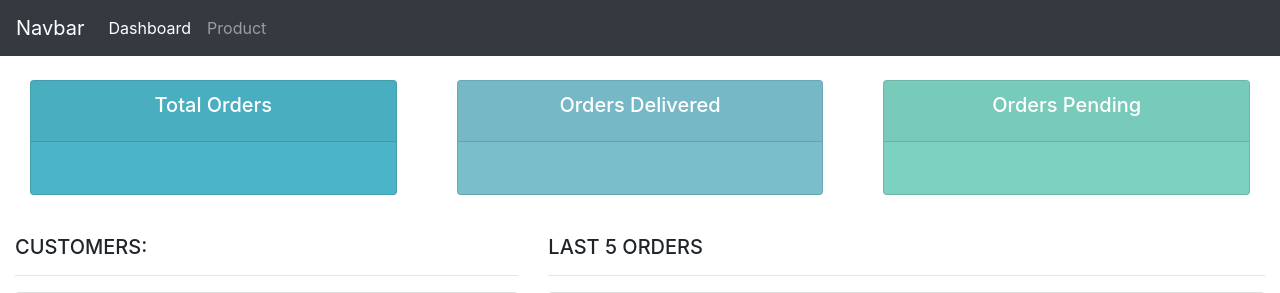
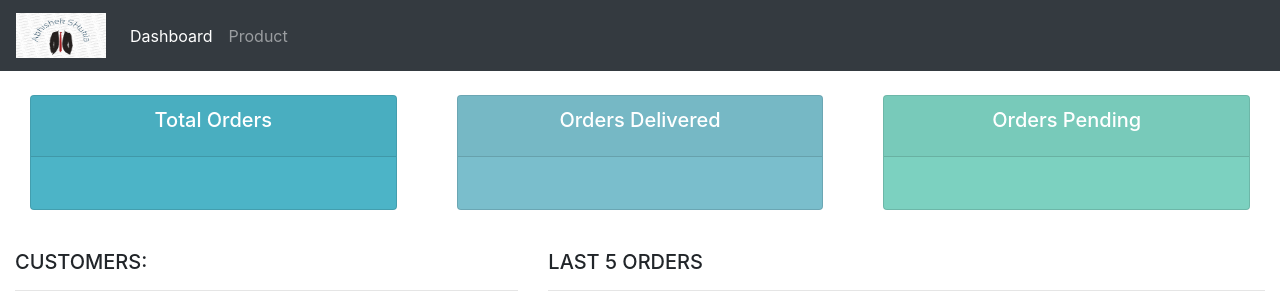
Before and after one commit to Abhishek-Shukla-github/Django-CRM, a Django app: page / in a window 1280 px wide. Shown: the top 293 px of the page. Run offline with Django 3.2, Linux system fonts and the light colour scheme; some libraries are stand-ins or nearby versions.

Commit message:
Add navbar logo

```diff
--- a/django_crm/accounts/templates/accounts/main.html
+++ b/django_crm/accounts/templates/accounts/main.html
@@ -3,6 +3,7 @@
 <html>
 <head>
 	<link rel="stylesheet" href="{% static '/css/main.css' %}"/>
+	<link rel="stylesheet" href="{% static '/css/navbar.css' %}"/>
 	<title>CRM</title>
 	<link rel="stylesheet" href="https://stackpath.bootstrapcdn.com/bootstrap/4.3.1/css/bootstrap.min.css" integrity="sha384-ggOyR0iXCbMQv3Xipma34MD+dH/1fQ784/j6cY/iJTQUOhcWr7x9JvoRxT2MZw1T" crossorigin="anonymous">
 </head>
--- a/django_crm/accounts/templates/accounts/navbar.html
+++ b/django_crm/accounts/templates/accounts/navbar.html
@@ -1,5 +1,6 @@
+{% load static %}
 <nav class="navbar navbar-expand-lg navbar-dark bg-dark">
-  <a class="navbar-brand" href="#">Navbar</a>
+  <a class="navbar-brand" href="#"><img class="logo" src="{% static 'images/logo.png'%}"/></a>
   <button class="navbar-toggler" type="button" data-toggle="collapse" data-target="#navbarNav" aria-controls="navbarNav" aria-expanded="false" aria-label="Toggle navigation">
     <span class="navbar-toggler-icon"></span>
   </button>
--- a/django_crm/django_crm/settings.py
+++ b/django_crm/django_crm/settings.py
@@ -119,6 +119,7 @@ USE_TZ = True
 # https://docs.djangoproject.com/en/2.2/howto/static-files/
 
 STATIC_URL = '/static/'
+MEDIA = '/images'
 STATICFILES_DIRS = [
     os.path.join(BASE_DIR, "static")
 ]
--- /dev/null
+++ b/django_crm/static/css/navbar.css
@@ -0,0 +1,4 @@
+.logo{
+    height: 45px;
+    width: 90px;
+}
```
Also changed, not shown: django_crm/accounts/static/css/main.css (deleted, +0 -20 lines), django_crm/static/css/main.css (line endings or trailing spaces), django_crm/static/images/logo.png (added).
